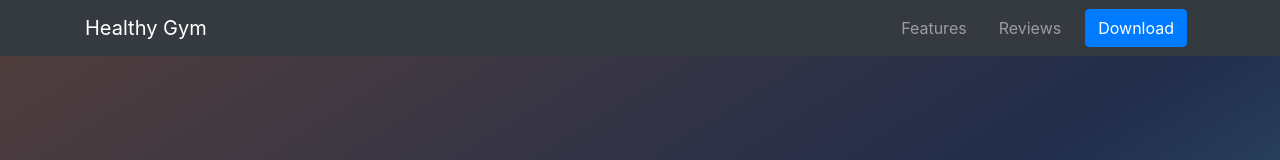
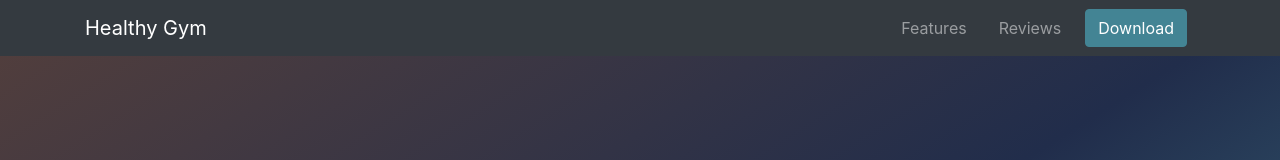
Before and after one commit to thomasleese/strive-frontend, a React (Create React App) app in the folder healthy-gym/: page / in a window 1280 px wide. Shown: the top 160 px of the page. Built offline with nearby package versions, Linux system fonts and the light colour scheme.

Commit message:
customise bootstrap colors

```diff
--- a/healthy-gym/src/App.scss
+++ b/healthy-gym/src/App.scss
@@ -1,3 +1,15 @@
+$tertiary: rgb(84, 63, 60);
+$primary: rgb(67, 132, 148);
+$secondary: rgb(33, 45, 75);
+
+ // Array of colors from _variables.scss
+$theme-colors: (
+  primary: $primary,
+  secondary: $secondary,
+) !default;
+
+ @import '~bootstrap/scss/bootstrap';
+
 .App {
   text-align: center;
 }
```
